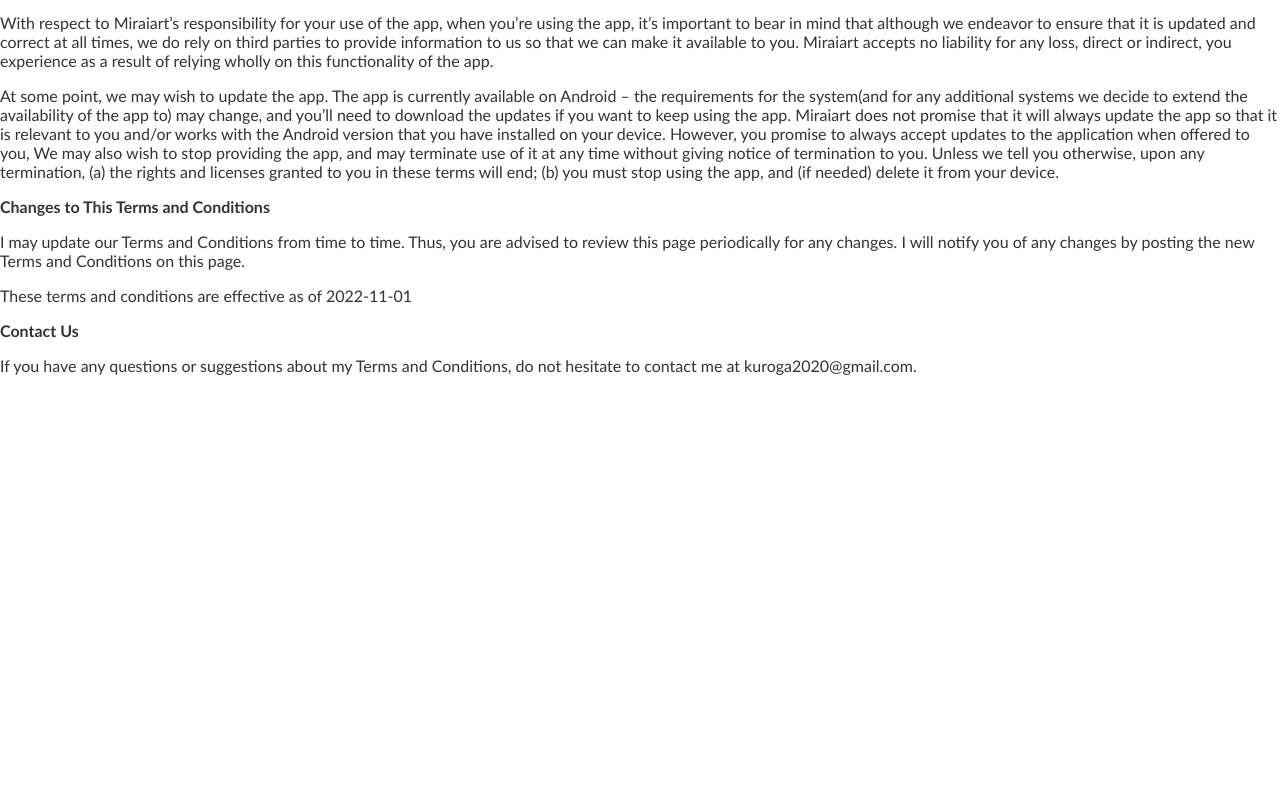
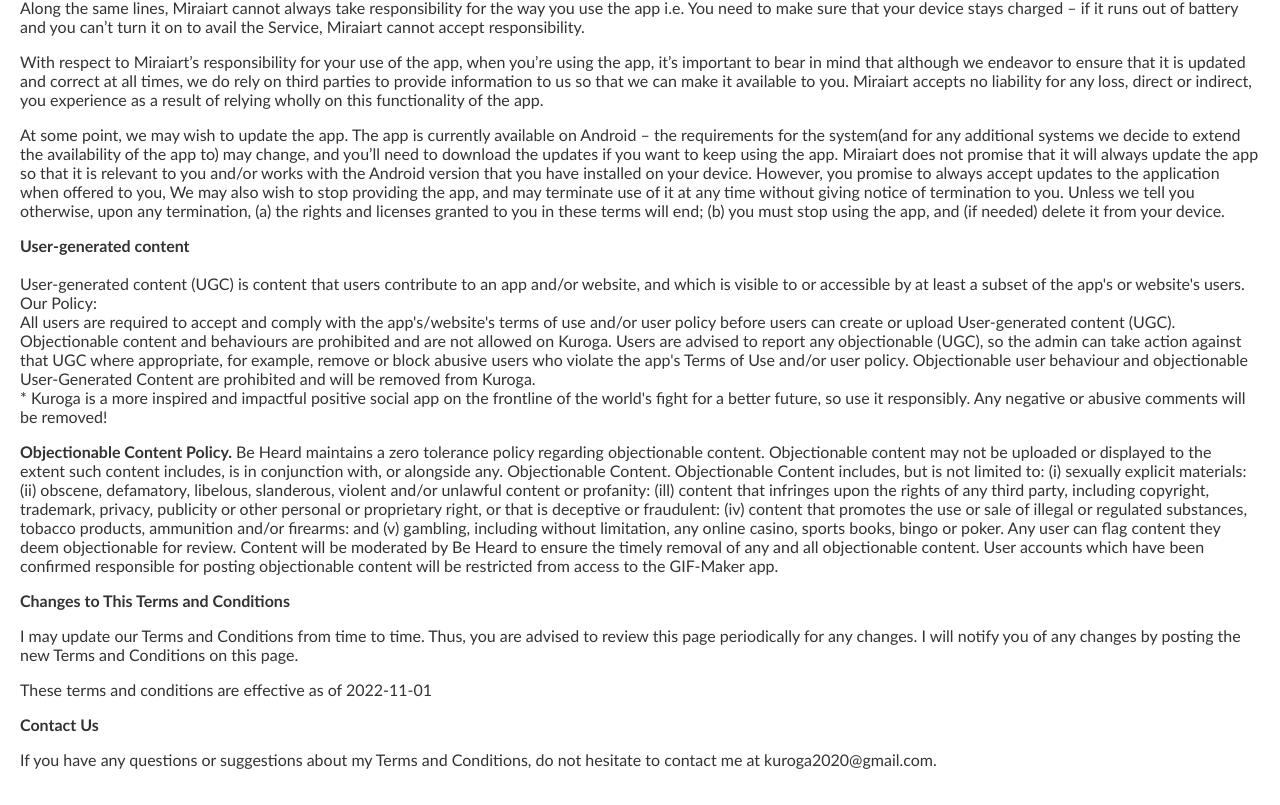
Before and after one commit to Animation-Kuroga/landing, a website: page terms-conditions.html in a window 1280 px wide. Shown: the part 622-1427 px from the top of the page. Before the commit the page ends 1013 px from the top, so only its background shows below. Drawn offline with Linux system fonts and the light colour scheme.

Commit message:
add git tokens and improve terms

```diff
--- a/terms-conditions.html
+++ b/terms-conditions.html
@@ -70,6 +70,7 @@
 </head>
 
 <body>
+  <div data-custom-class="body" style="padding: 20px">
     <strong>Terms &amp; Conditions</strong>
     <p>
       By downloading or using the app, these terms will
@@ -113,7 +114,8 @@
         providers used by the app
       </p>
       <ul>
-      <li><a href="https://policies.google.com/terms" target="_blank" rel="noopener noreferrer">Google Play Services</a>
+        <li><a href="https://policies.google.com/terms" target="_blank" rel="noopener noreferrer">Google Play
+            Services</a>
         </li>
         <!---->
         <li><a href="https://firebase.google.com/terms/analytics" target="_blank" rel="noopener noreferrer">Google
@@ -206,6 +208,52 @@
       (b) you must stop using the app, and (if needed) delete it
       from your device.
     </p>
+    <p>
+      <strong>
+        User-generated content<br /><br />
+      </strong>
+      User-generated content (UGC) is content that users contribute to an app and/or website, and which is visible to or
+      accessible by at least a subset of the app's or website's users.<br />
+      Our Policy:<br />
+
+      All users are required to accept and comply with the app's/website's terms of use and/or user policy before users
+      can create or upload User-generated content (UGC). Objectionable content and behaviours are prohibited and are not
+      allowed on Kuroga.
+
+      Users are advised to report any objectionable (UGC), so the admin can take action against that UGC where
+      appropriate, for example, remove or block abusive users who violate the app's Terms of Use and/or user policy.
+
+      Objectionable user behaviour and objectionable User-Generated Content are prohibited and will be removed from
+      Kuroga.
+
+
+      <br />* Kuroga is a more inspired and impactful positive social app on the frontline of the world's fight for a
+      better future, so use it responsibly.
+
+      Any negative or abusive comments will be removed!
+    </p>
+    <p>
+      <strong>
+        Objectionable Content Policy.
+      </strong>Be Heard maintains a zero tolerance policy regarding objectionable content.
+      Objectionable content may not be uploaded or displayed to the extent such content includes, is in conjunction
+      with,
+      or
+      alongside any. Objectionable Content. Objectionable Content includes, but is not limited to: (i) sexually explicit
+      materials:
+      (ii) obscene, defamatory, libelous, slanderous, violent and/or unlawful content or profanity: (ill) content that
+      infringes upon
+      the rights of any third party, including copyright, trademark, privacy, publicity or other personal or proprietary
+      right, or that
+      is deceptive or fraudulent: (iv) content that promotes the use or sale of illegal or regulated substances, tobacco
+      products,
+      ammunition and/or firearms: and (v) gambling, including without limitation, any online casino, sports books, bingo
+      or
+      poker. Any user can flag content they deem objectionable for review. Content will be moderated by Be Heard to
+      ensure
+      the timely removal of any and all objectionable content. User accounts which have been confirmed responsible for
+      posting objectionable content will be restricted from access to the GIF-Maker app.
+    </p>
     <p><strong>Changes to This Terms and Conditions</strong></p>
     <p>
       I may update our Terms and Conditions
@@ -223,7 +271,7 @@
       Terms and Conditions, do not hesitate to contact me
       at kuroga2020@gmail.com.
     </p>
-
+  </div>
 </body>
 
 </html>
```
Also changed, not shown: git-tokens.md (added, +2 -0 lines). Lines whose indentation alone changed are shown as unchanged.
